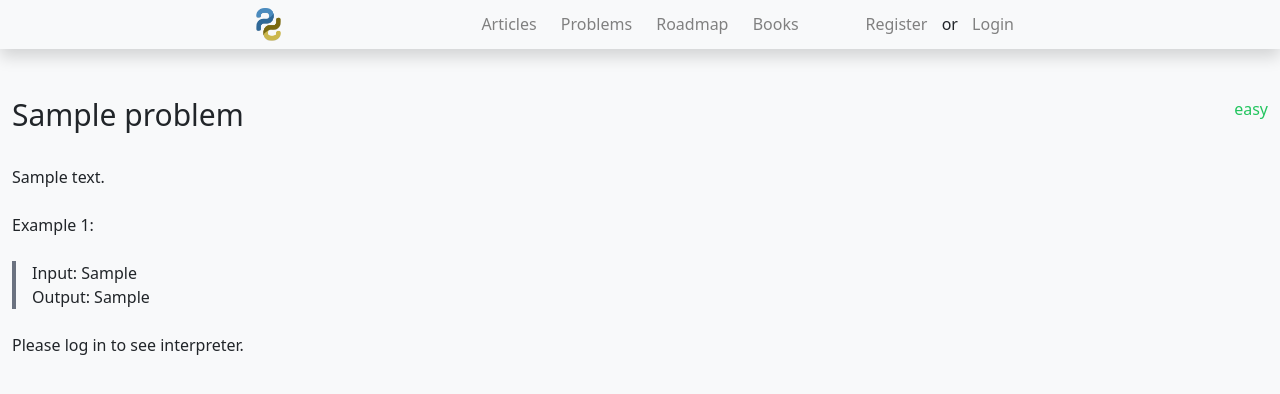
After one commit to aliquis22/pythonPlatform, a Django app: page /problems/1/ in a window 1280 px wide. The commit adds this page. Shown: the top 394 px of the page. Run offline with Django 3.2, Linux system fonts and the light colour scheme; tables that the repository leaves empty hold one stand-in row (values such as "Sample post"); some libraries are stand-ins or nearby versions.

Commit message:
PYT-100: Added problem list and detail page

```diff
--- a/problems/admin.py
+++ b/problems/admin.py
@@ -1,8 +1,6 @@
 from django.contrib import admin
-from problems.models import Problem, Test, ProblemTest, Code, ProblemCode
+from problems.models import Problem, Test, Code
 
 admin.site.register(Problem)
 admin.site.register(Test)
-admin.site.register(ProblemTest)
 admin.site.register(Code)
-admin.site.register(ProblemCode)
--- a/problems/models.py
+++ b/problems/models.py
@@ -11,7 +11,7 @@ class Problem(models.Model):
 
     problem_id = models.AutoField("ID", primary_key=True)
     title = models.CharField("Title", max_length=128)
-    content = models.CharField("Content", max_length=255)
+    content = models.TextField("Content")
     difficulties = models.CharField(
         max_length=6,
         choices=DIFFICULTIES_CHOICES,
@@ -23,24 +23,14 @@ class Problem(models.Model):
 
 
 class Test(models.Model):
+    problem = models.ForeignKey(Problem, on_delete=models.PROTECT)
     test_id = models.AutoField("ID", primary_key=True)
     input = models.CharField("Input", max_length=255)
     output = models.CharField("Output", max_length=255)
 
 
-class ProblemTest(models.Model):
-    problem_test_id = models.AutoField("ID", primary_key=True)
-    problem = models.ForeignKey(Problem, on_delete=models.PROTECT)
-    test = models.ForeignKey(Test, on_delete=models.PROTECT)
-
-
 class Code(models.Model):
-    code_id = models.AutoField("ID", primary_key=True)
-    content = models.CharField("content", max_length=255)
-
-
-class ProblemCode(models.Model):
-    problem_code_id = models.AutoField("ID", primary_key=True)
     problem = models.ForeignKey(Problem, on_delete=models.PROTECT)
     user = models.ForeignKey(User, on_delete=models.PROTECT)
-    code = models.ForeignKey(Code, on_delete=models.PROTECT)
+    code_id = models.AutoField("ID", primary_key=True)
+    content = models.TextField("content")
--- a/problems/urls.py
+++ b/problems/urls.py
@@ -1,5 +1,10 @@
 from django.urls import path
+from . import views
+from .views import ProblemDetailView
+
+app_name = 'problems'
 
 urlpatterns = [
-
+    path('', views.index, name='list'),
+    path('<int:pk>/', ProblemDetailView.as_view(), name='problem-detail'),
 ]
--- a/problems/views.py
+++ b/problems/views.py
@@ -0,0 +1,15 @@
+from django.shortcuts import render
+from .models import Problem
+from django.views.generic import ListView, DetailView
+
+
+def index(request):
+    problems = Problem.objects.all()
+
+    return render(request, 'problems/index.html', {'problems': problems})
+
+
+class ProblemDetailView(DetailView):
+    model = Problem
+    template_name = 'problems/detail.html'
+    context_object_name = 'problem'
--- a/templates/base.html
+++ b/templates/base.html
@@ -18,13 +18,13 @@
 
 </head>
 <body class="bg-light">
-<nav class="navbar">
+<nav class="navbar shadow">
     <div style="flex: 1; text-align: left; padding-left: 20%;">
         <a href="{% url 'articles:home' %}"><img src="{% static 'img/site_logo.png' %}" alt="Logo" width="25"></a>
     </div>
     <div style="flex: 2; text-align: center;">
         <a href="{% url 'articles:home' %}" class="nav-item">Articles</a>
-        <a href="#" class="nav-item">Problems</a>
+        <a href="{% url 'problems:list' %}" class="nav-item">Problems</a>
         <a href="{% url 'roadmap' %}" class="nav-item">Roadmap</a>
         <a href="{% url 'books:books' %}" class="nav-item">Books</a>
     </div>
--- /dev/null
+++ b/templates/problems/detail.html
@@ -0,0 +1,37 @@
+{% extends 'base.html' %}
+{% load static %}
+
+{% block content %}
+  <div class="flex justify-between gap-x-6 mb-8">
+      <div class="flex min-w-0 gap-x-4">
+          <h1 class="text-3xl">{{ problem.title }}</h1>
+      </div>
+      <div class="hidden shrink-0 sm:flex sm:flex-col sm:items-end">
+          {% if problem.difficulties == "easy" %}
+              <span class="text-green-500 font-medium">{{ problem.difficulties }}</span>
+          {% elif problem.difficulties == "medium" %}
+              <span class="text-yellow-500 font-medium">{{ problem.difficulties }}</span>
+          {% elif problem.difficulties == "hard" %}
+              <span class="text-red-500 font-medium">{{ problem.difficulties }}</span>
+          {% endif %}
+      </div>
+  </div>
+
+  <p class="my-4">{{ problem.content }}</p>
+
+   {% for test in problem.test_set.all %}
+      <p class="font-medium">Example {{ forloop.counter }}:</p>
+      <div class="my-4 border-l-4 border-gray-500 pl-4">
+        <p><span class="font-medium">Input:</span> {{ test.input }}</p>
+        <p><span class="font-medium">Output:</span> {{ test.output }}</p>
+      </div>
+   {% empty %}
+     <p>No examples available.</p>
+   {% endfor %}
+
+  {% if user.is_authenticated %}
+    <h3 class="text-2xl mt-6">Interpreter</h3>
+  {% else %}
+    <p>Please log in to see interpreter.</p>
+  {% endif %}
+{% endblock %}
```
Also changed, not shown: templates/problems/index.html (added, +26 -0 lines).
